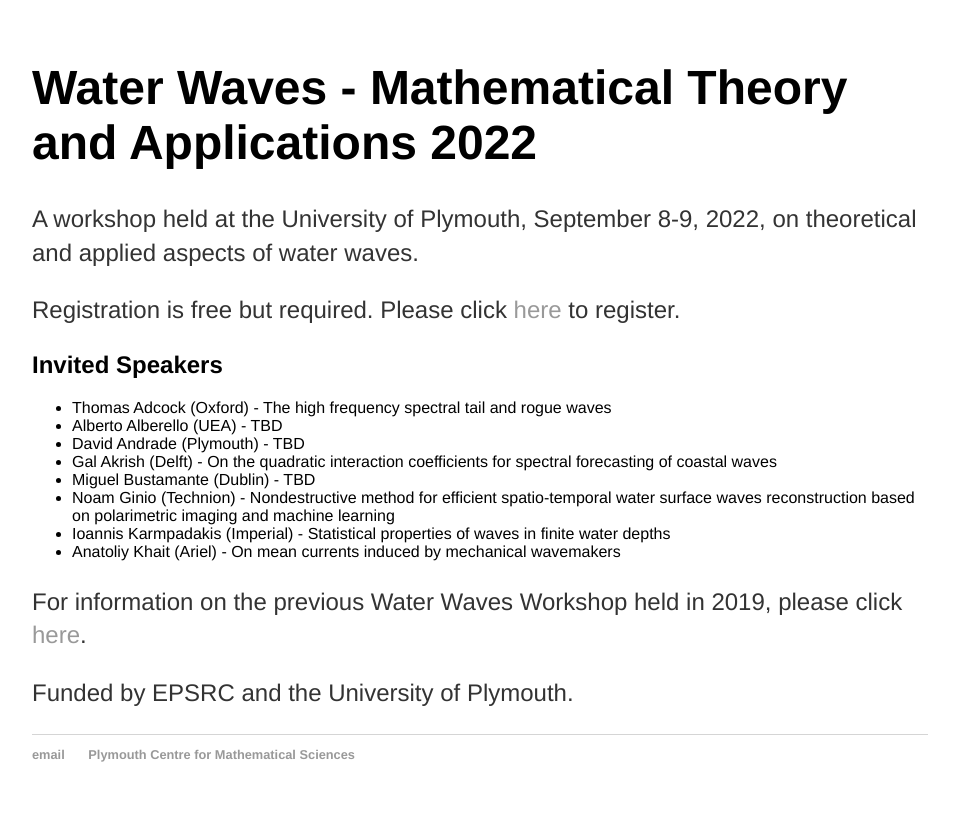
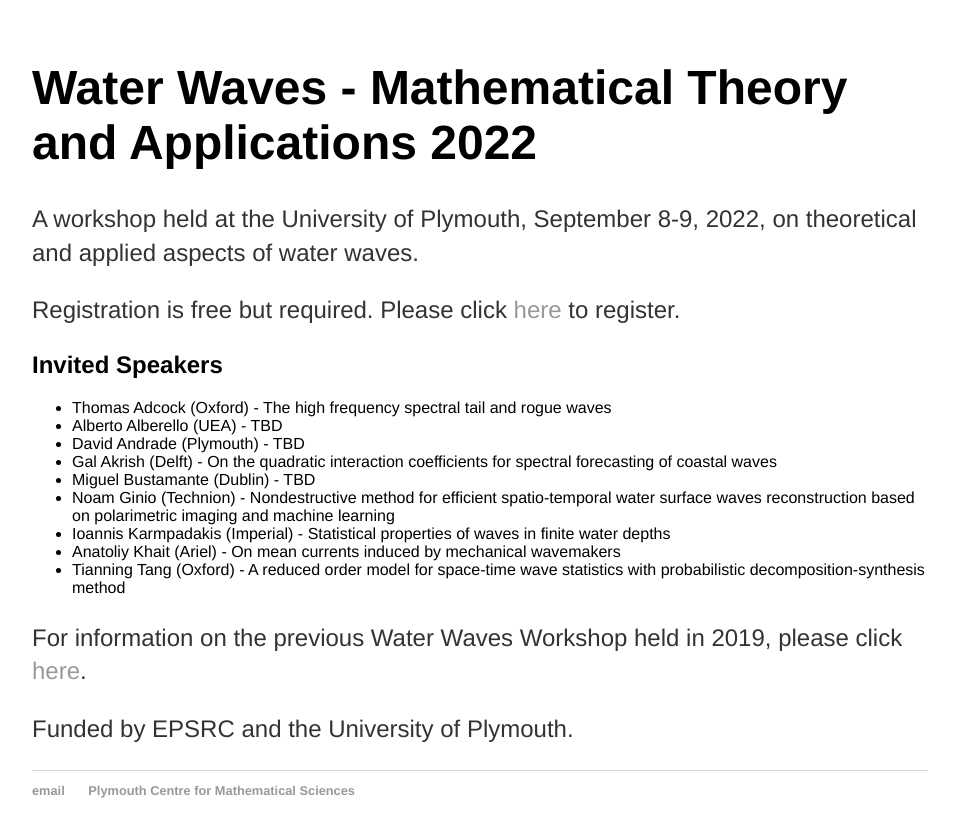
Before and after one commit to rstuhlmeier/rstuhlmeier.github.io, a Jekyll site: the page built from conferences/workshop2.html, in a window 1280 px wide. Shown: the top 837 px of the page, without its empty margins (160-1115 px from the left). Built offline with Jekyll 4.4.1, drawn with Linux system fonts in a browser that asks for light colours.

Commit message:
Update workshop2.html

```diff
--- a/conferences/workshop2.html
+++ b/conferences/workshop2.html
@@ -19,6 +19,7 @@ title: Workshop Water Waves 2022 - Mathematical Theory and Applications
   <li>Noam Ginio (Technion) - Nondestructive method for efficient spatio-temporal water surface waves reconstruction based on polarimetric imaging and machine learning </li>
   <li>Ioannis Karmpadakis (Imperial) - Statistical properties of waves in finite water depths</li>
   <li>Anatoliy Khait (Ariel) - On mean currents induced by mechanical wavemakers </li>
+  <li>Tianning Tang (Oxford) - A reduced order model for space-time wave statistics with probabilistic decomposition-synthesis method </li>
 </ul>
 
 <p>For information on the previous Water Waves Workshop held in 2019, please click <a href="workshop.html">here</a>.
```
